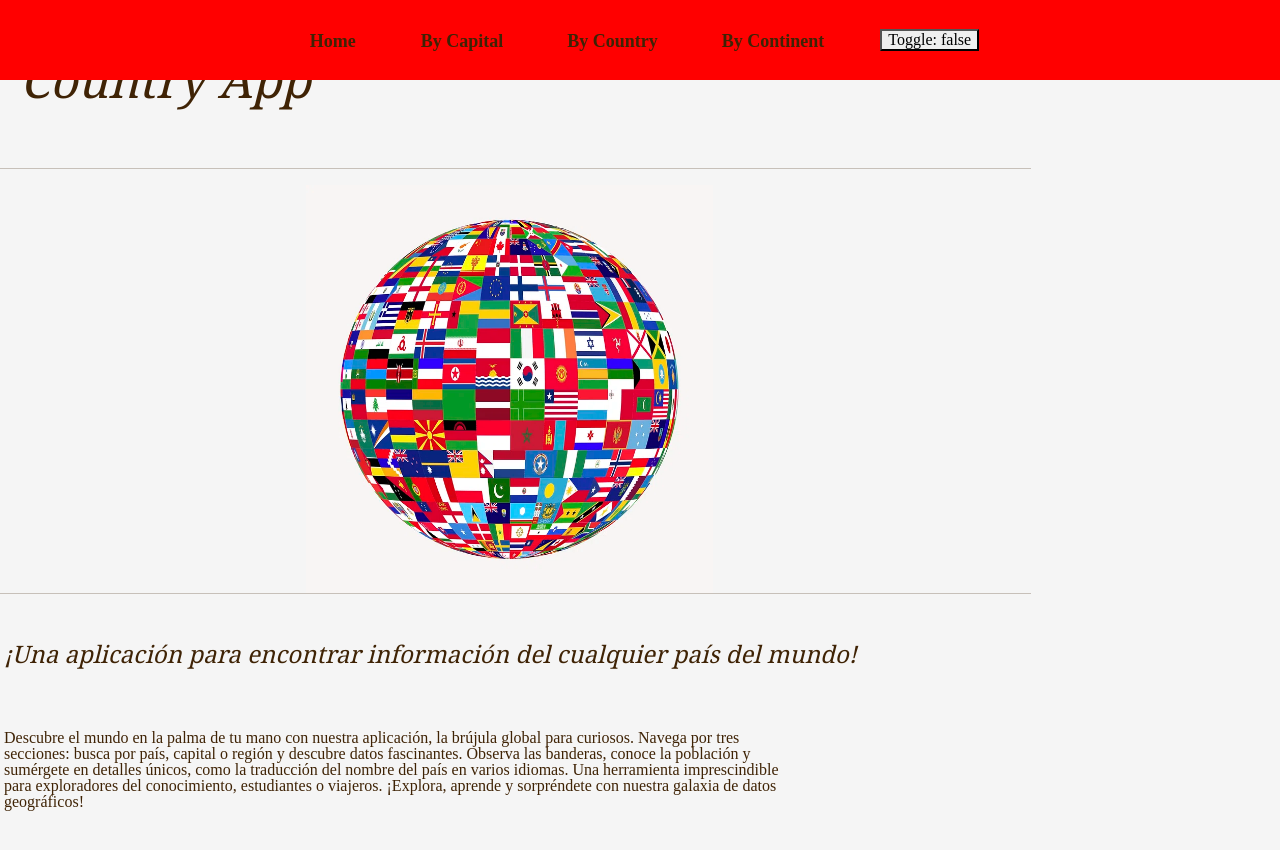
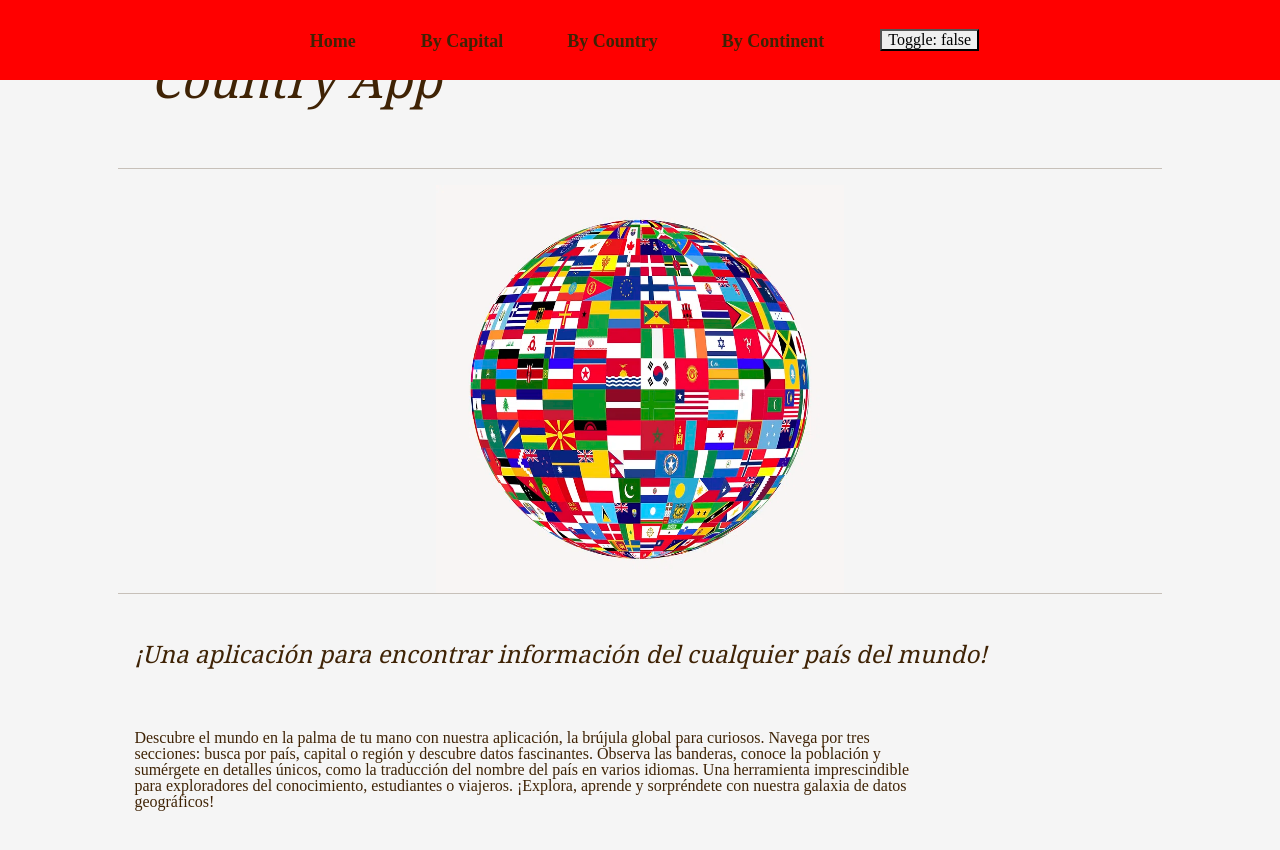
Before and after one commit to Marc1515/CountriesApp, an Angular app: page / in a window 1280 px wide. Shown: the top 850 px of the page. Built offline with nearby package versions, Linux system fonts and the light colour scheme.

Commit message:
It was needed a justify center

```diff
--- a/src/app/app.component.css
+++ b/src/app/app.component.css
@@ -1,6 +1,7 @@
 @media (min-width: 992px) {
   .row {
     display: flex;
+    justify-content: center;
   }
 
   .container__navbar {
@@ -40,7 +41,6 @@
 
 @media (min-width: 1440px) {
   .app__container {
-
     padding: 2rem;
     padding-top: 4rem;
 
```
